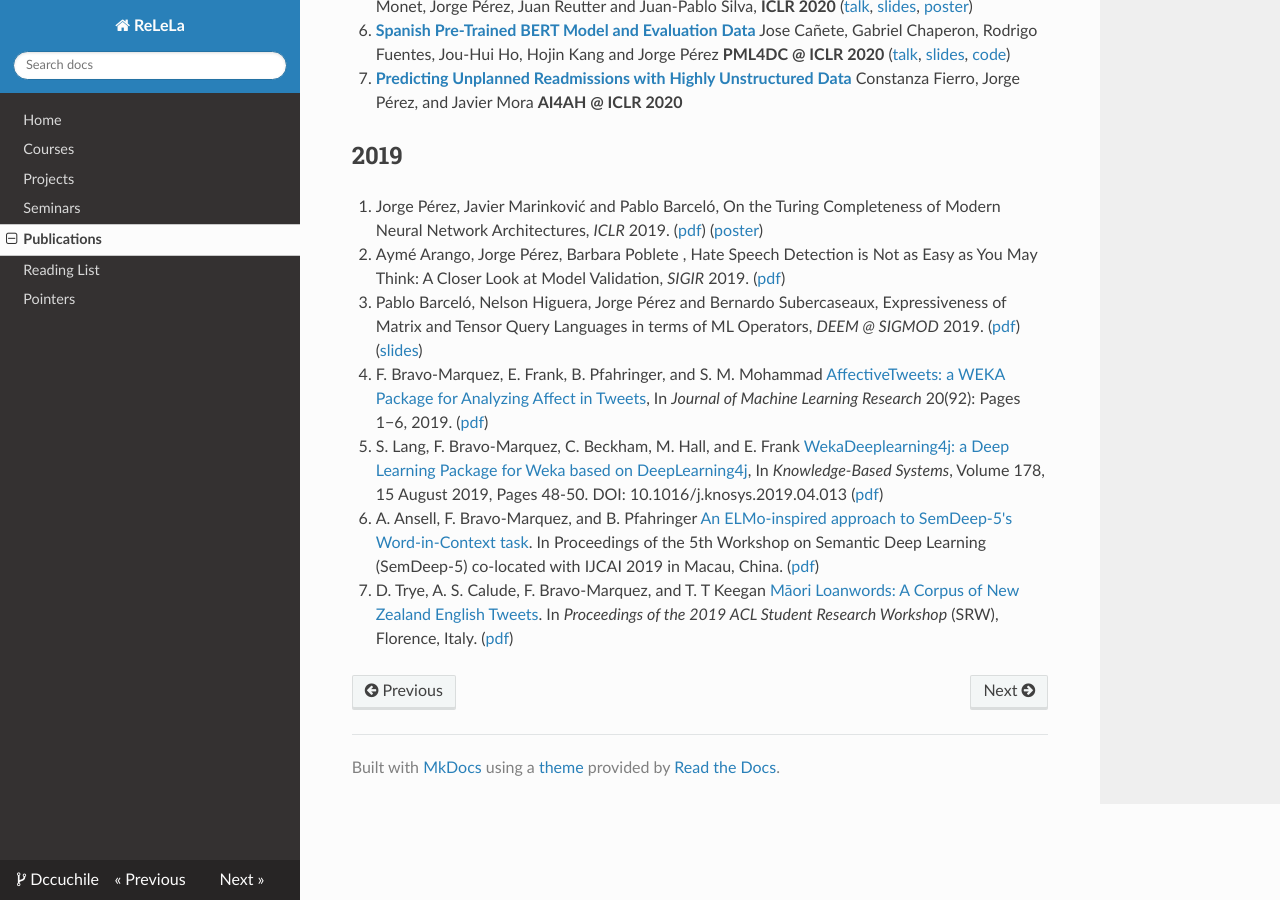
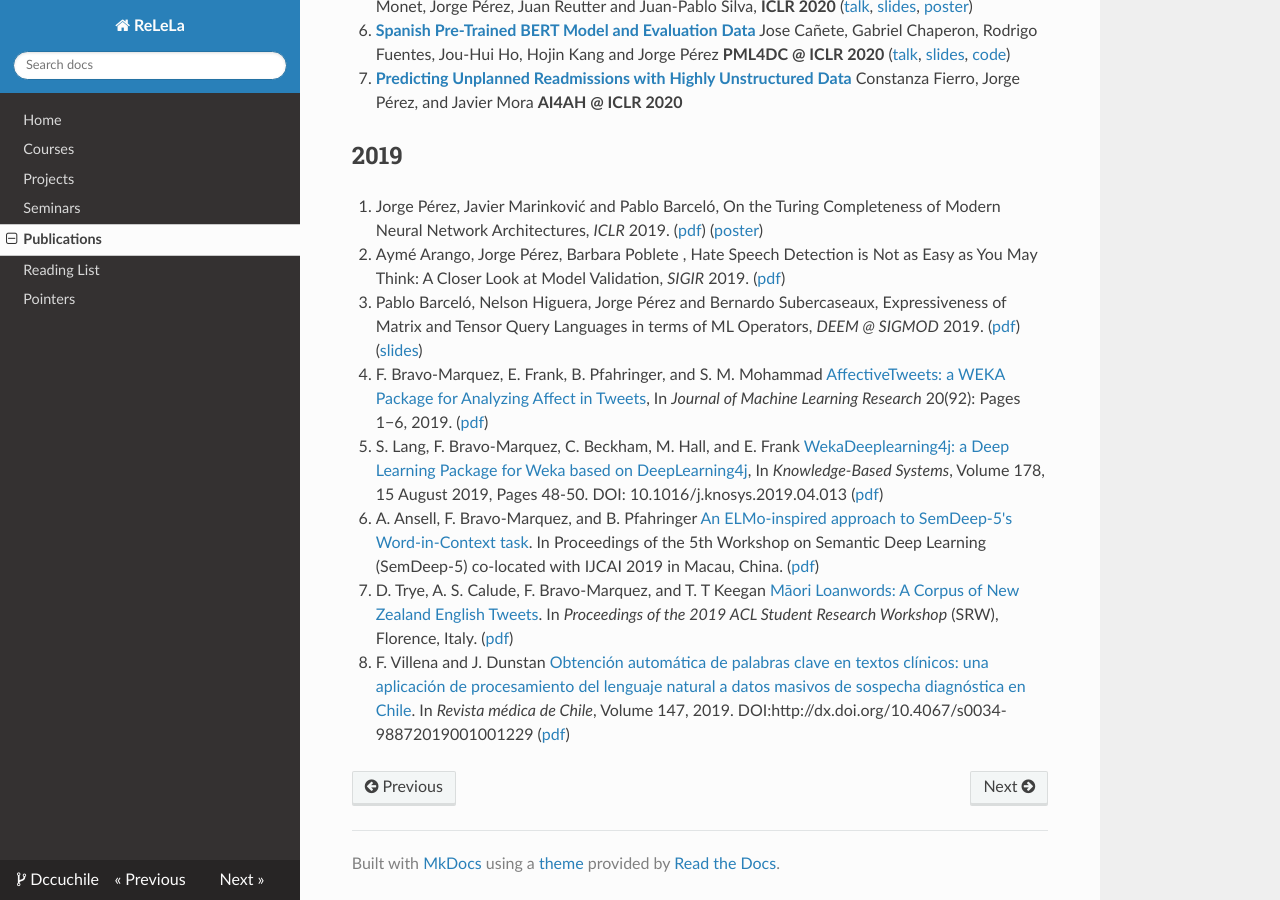
Before and after one commit to dccuchile/relela, an MkDocs documentation site: the page built from docs/publications.md, in a window 1280 px wide and 900 px high, scrolled down 568 px. Built offline with MkDocs 1.6.1, drawn with Linux system fonts in a browser that asks for light colours; nearby versions of some CDN libraries; some of the changed text lies outside the part shown.

Commit message:
Update publications.md

```diff
--- a/docs/publications.md
+++ b/docs/publications.md
@@ -2,7 +2,7 @@
 ## 2020
 
 
-1. P. Báez, F. Villena, M. Rojas, M. Durán, J. Dunstan [The Chilean Waiting List Corpus: a new resource for clinical Named Entity Recognition in Spanish](https://www.aclweb.org/anthology/2020.clinicalnlp-1.32/), In *Proceedings of the 3rd Clinical Natural Language Processing Workshop*, November, 291-300, 2020. DOI:10.18653/v1/2020.clinicalnlp-1.32 ([pdf](https://www.aclweb.org/anthology/2020.clinicalnlp-1.32.pdf))
+1. P. Báez, F. Villena, M. Rojas, M. Durán, and J. Dunstan [The Chilean Waiting List Corpus: a new resource for clinical Named Entity Recognition in Spanish](https://www.aclweb.org/anthology/2020.clinicalnlp-1.32/), In *Proceedings of the 3rd Clinical Natural Language Processing Workshop*, November, 291-300, 2020. DOI:10.18653/v1/2020.clinicalnlp-1.32 ([pdf](https://www.aclweb.org/anthology/2020.clinicalnlp-1.32.pdf))
 
 
 2. J. Diaz, B. Poblete, and F. Bravo-Marquez [An Integrated Model for Textual Social Media Data with Spatio-Temporal Dimensions](https://www.sciencedirect.com/science/article/pii/S0306457319308738), In *Information Processing & Management*, Volume 57, Issue 5, 2020. DOI:10.1016/j.ipm.2020.102219 ([pdf](https://felipebravom.com/publications/ipm2020.pdf))
@@ -27,16 +27,12 @@
 2. Aymé Arango, Jorge Pérez, Barbara Poblete , Hate Speech Detection is Not as Easy as You May Think: A Closer Look at Model Validation, *SIGIR* 2019. ([pdf](https://users.dcc.uchile.cl/~jperez/papers/sigir2019.pdf))
 3. Pablo Barceló, Nelson Higuera, Jorge Pérez and Bernardo Subercaseaux, Expressiveness of Matrix and Tensor Query Languages in terms of ML Operators,  *DEEM @ SIGMOD* 2019. ([pdf](https://users.dcc.uchile.cl/~jperez/papers/deem19.pdf))  ([slides](https://docs.google.com/presentation/d/1jsLzVIwHTFHsnmqwPXA-RnIT2qskzoCWOMFb7o3hPsk))
 
+3. F. Bravo-Marquez, E. Frank, B. Pfahringer, and S. M. Mohammad [AffectiveTweets: a WEKA Package for Analyzing Affect in Tweets](http://jmlr.org/papers/v20/18-450.html), In *Journal of Machine Learning Research* 20(92): Pages 1−6, 2019. ([pdf](https://felipebravom.com/publications/jmlr2019.pdf))
 
-1. F. Bravo-Marquez, E. Frank, B. Pfahringer, and S. M. Mohammad [AffectiveTweets: a WEKA Package for Analyzing Affect in Tweets](http://jmlr.org/papers/v20/18-450.html), In *Journal of Machine Learning Research* 20(92): Pages 1−6, 2019. ([pdf](https://felipebravom.com/publications/jmlr2019.pdf))
+4. S. Lang, F. Bravo-Marquez, C. Beckham, M. Hall, and E. Frank [WekaDeeplearning4j: a Deep Learning Package for Weka based on DeepLearning4j](https://www.sciencedirect.com/science/article/pii/S0950705119301789), In *Knowledge-Based Systems*, Volume 178, 15 August 2019, Pages 48-50. DOI: 10.1016/j.knosys.2019.04.013 ([pdf](https://felipebravom.com/publications/WDL4J_KBS2019.pdf))
 
+5. A. Ansell, F. Bravo-Marquez, and B. Pfahringer  [An ELMo-inspired approach to SemDeep-5's Word-in-Context task](http://www.dfki.de/~declerck/semdeep-5/). In Proceedings of the 5th Workshop on Semantic Deep Learning (SemDeep-5) co-located with IJCAI 2019 in Macau, China. ([pdf](https://felipebravom.com/publications/semdeep2019.pdf))
 
+6. D. Trye, A. S. Calude, F. Bravo-Marquez,  and T. T Keegan [Māori Loanwords: A Corpus of New Zealand English Tweets](https://www.aclweb.org/anthology/papers/P/P19/P19-2018/). In *Proceedings of the 2019 ACL Student Research Workshop* (SRW), Florence, Italy. ([pdf](https://felipebravom.com/publications/loanwords2019.pdf))
 
-2. S. Lang, F. Bravo-Marquez, C. Beckham, M. Hall, and E. Frank [WekaDeeplearning4j: a Deep Learning Package for Weka based on DeepLearning4j](https://www.sciencedirect.com/science/article/pii/S0950705119301789), In *Knowledge-Based Systems*, Volume 178, 15 August 2019, Pages 48-50. DOI: 10.1016/j.knosys.2019.04.013 ([pdf](https://felipebravom.com/publications/WDL4J_KBS2019.pdf))
-
-
-1. A. Ansell, F. Bravo-Marquez, and B. Pfahringer  [An ELMo-inspired approach to SemDeep-5's Word-in-Context task](http://www.dfki.de/~declerck/semdeep-5/). In Proceedings of the 5th Workshop on Semantic Deep Learning (SemDeep-5) co-located with IJCAI 2019 in Macau, China. ([pdf](https://felipebravom.com/publications/semdeep2019.pdf))
-
-
-
-2. D. Trye, A. S. Calude, F. Bravo-Marquez,  and T. T Keegan [Māori Loanwords: A Corpus of New Zealand English Tweets](https://www.aclweb.org/anthology/papers/P/P19/P19-2018/). In *Proceedings of the 2019 ACL Student Research Workshop* (SRW), Florence, Italy. ([pdf](https://felipebravom.com/publications/loanwords2019.pdf))
+7. F. Villena and J. Dunstan [Obtención automática de palabras clave en textos clínicos: una aplicación de procesamiento del lenguaje natural a datos masivos de sospecha diagnóstica en Chile](https://scielo.conicyt.cl/scielo.php?pid=S0034-98872019001001229&script=sci_arttext). In *Revista médica de Chile*, Volume 147, 2019. DOI:http://dx.doi.org/10.4067/s0034-98872019001001229 ([pdf](https://scielo.conicyt.cl/pdf/rmc/v147n10/0717-6163-rmc-147-10-1229.pdf))
```
